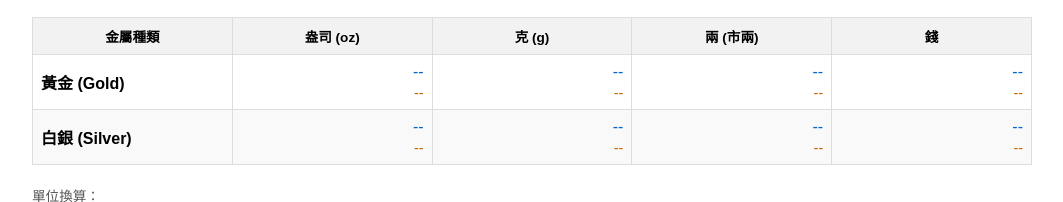
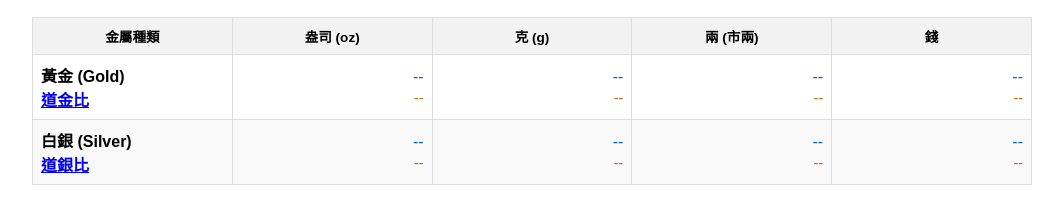
Before and after one commit to sueboy19/metal_price, a plain HTML site: page public/index.html in a window 1280 px wide. Shown: the part 217-419 px from the top of the page, without its empty margins (108-1171 px from the left). Drawn offline with Linux system fonts and the light colour scheme; no server answers.

Commit message:
Update index.html

```diff
--- a/public/index.html
+++ b/public/index.html
@@ -241,7 +241,10 @@
             </thead>
             <tbody>
                 <tr>
-                    <td class="metal-name">黃金 (Gold)</td>
+                    <td class="metal-name">
+                        黃金 (Gold)<br />
+                        <a href="https://www.macrotrends.net/1378/dow-to-gold-ratio-100-year-historical-chart">道金比</a>
+                    </td>
                     <td>
                         <div class="price-container">
                             <div class="price-usd" id="gold-price-oz-usd">--</div>
@@ -268,7 +271,10 @@
                     </td>
                 </tr>
                 <tr>
-                    <td class="metal-name">白銀 (Silver)</td>
+                    <td class="metal-name">
+                        白銀 (Silver)<br />
+                        <a href="https://www.macrotrends.net/2610/dow-to-silver-ratio-100-year-historical-chart">道銀比</a>
+                    </td>
                     <td>
                         <div class="price-container">
                             <div class="price-usd" id="silver-price-oz-usd">--</div>
```
